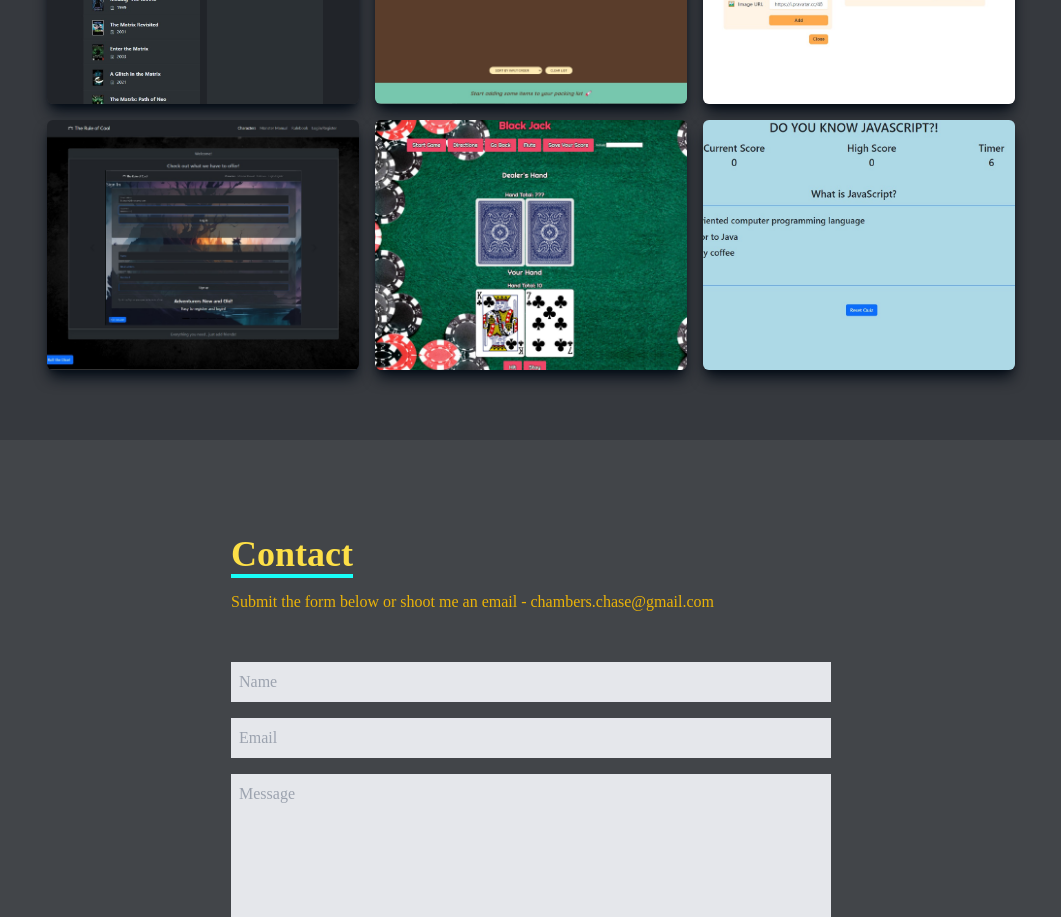
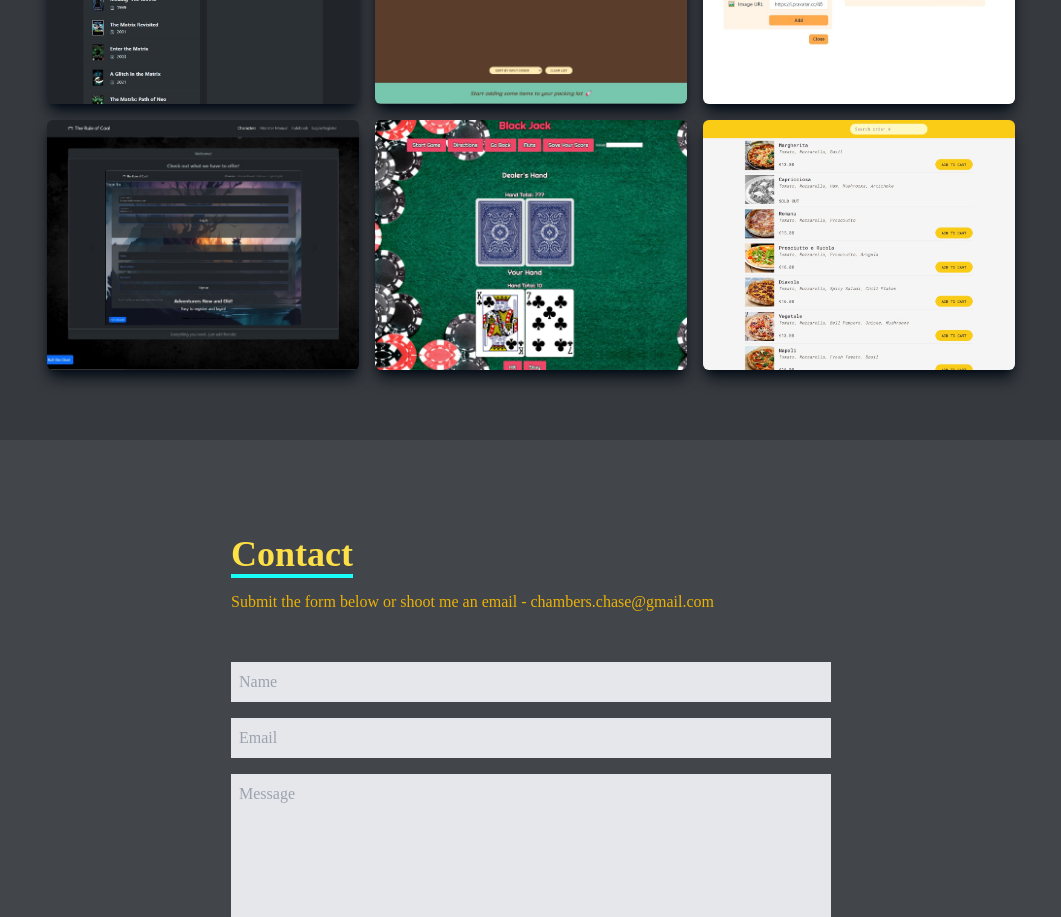
Before and after one commit to chasechambers/fullstack-portfolio, a React (Create React App) app: page / in a window 1280 px wide. Shown: the part 2760-3677 px from the top of the page, without its empty margins (109-1170 px from the left). Built offline with nearby package versions, Linux system fonts and the light colour scheme; the HTML template or start-up script is replaced by a standard one.

Commit message:
Updated project and code

```diff
--- a/src/components/Projects.jsx
+++ b/src/components/Projects.jsx
@@ -4,7 +4,7 @@ import farAway from '../assets/farAway.jpg';
 import eatNSplit from '../assets/eat-n-split.jpg';
 import ruleOfCool from '../assets/ruleOfCool.jpg';
 import blackjack from '../assets/blackjack.jpg';
-import javascriptQuiz from '../assets/javascriptQuiz.jpg';
+import fastpizza from '../assets/fastpizza.jpg';
 import { ProjectCard } from './ProjectCard';
 
 const projectInfo = [
@@ -39,10 +39,10 @@ const projectInfo = [
     image: blackjack,
   },
   {
-    title: 'Javascript Quiz',
-    codeUrl: 'https://github.com/chasechambers/JavaScript-Quiz',
-    demoUrl: 'https://chasechambers.github.io/Javascript-Quiz',
-    image: javascriptQuiz,
+    title: 'Fast React Pizza Co.',
+    codeUrl: 'https://github.com/chasechambers/fast-react-pizza',
+    demoUrl: 'https://fast-pizza-react.netlify.app/',
+    image: fastpizza,
   },
 ];
 
```
Also changed, not shown: src/assets/fastpizza.jpg (added).
